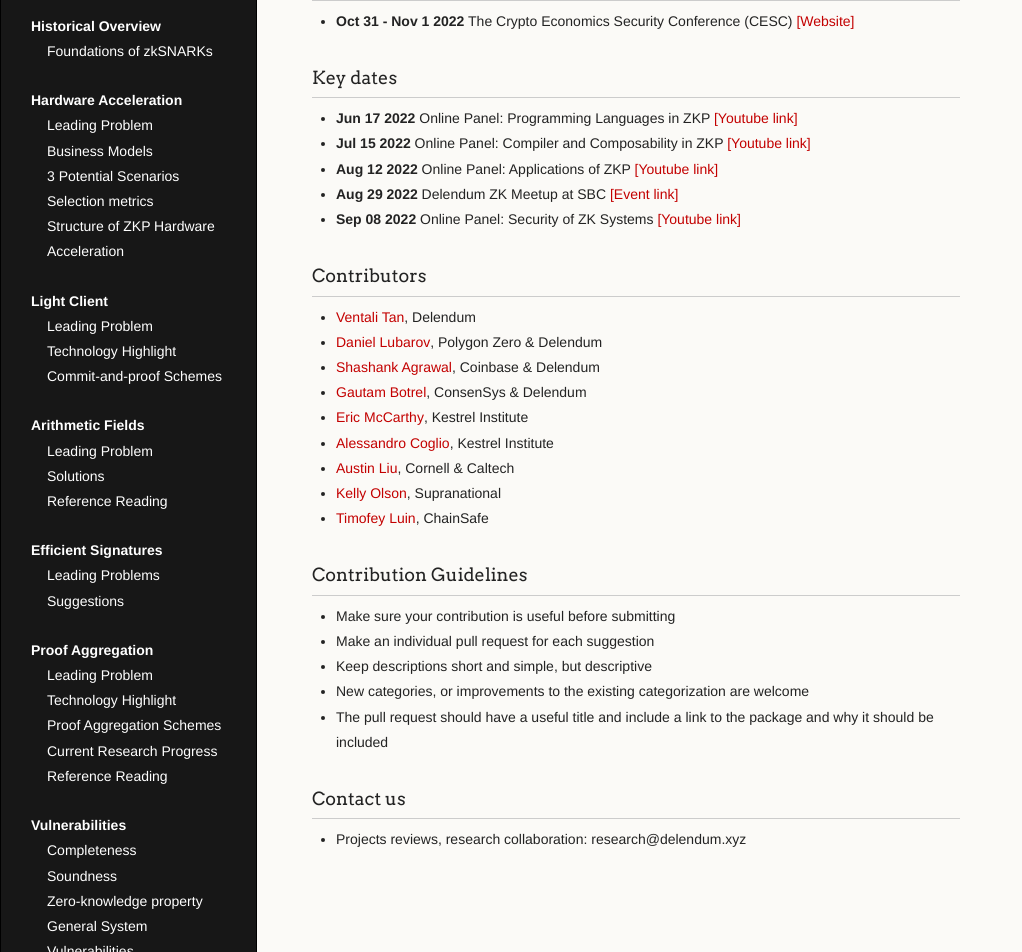
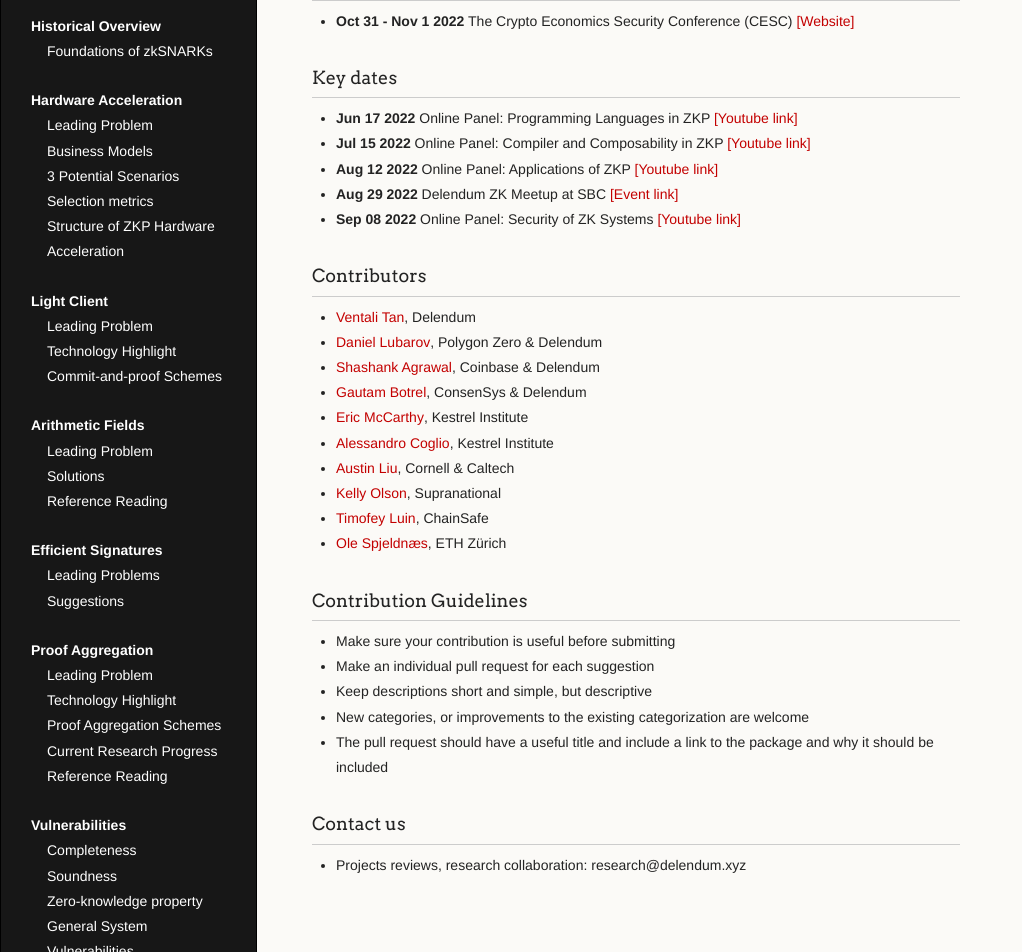
Before and after one commit to delendum-xyz/zk-knowledge, a Jekyll site: the page built from index.md, in a window 1280 px wide and 1293 px high. Shown: the part 341-1293 px from the top of the window, without its empty margins (0-1022 px from the left). Built offline with Jekyll 4.4.1, drawn with Linux system fonts in a browser that asks for light colours.

Commit message:
update index

```diff
--- a/index.md
+++ b/index.md
@@ -34,6 +34,7 @@ This knowledge base maintains the information related to state of the art resear
 - [Austin Liu](https://www.linkedin.com/in/austin-liu-83844369/), Cornell & Caltech
 - [Kelly Olson](https://www.linkedin.com/in/kelly-olson-281497144/), Supranational
 - [Timofey Luin](https://github.com/timoth-y), ChainSafe
+- [Ole Spjeldnæs](https://www.linkedin.com/in/ole-spjeldn%C3%A6s-34a4a0122/), ETH Zürich
 
 ### Contribution Guidelines
 
```
